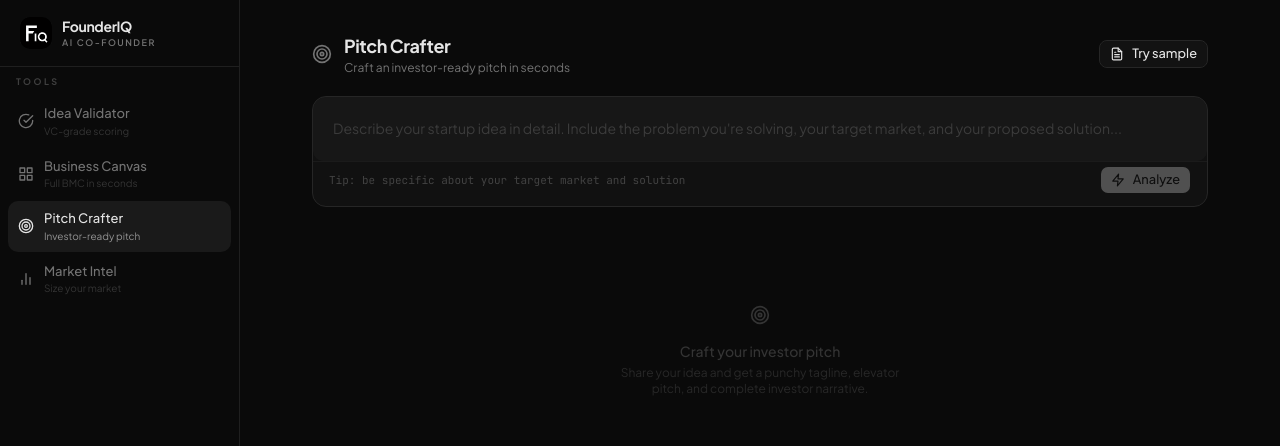
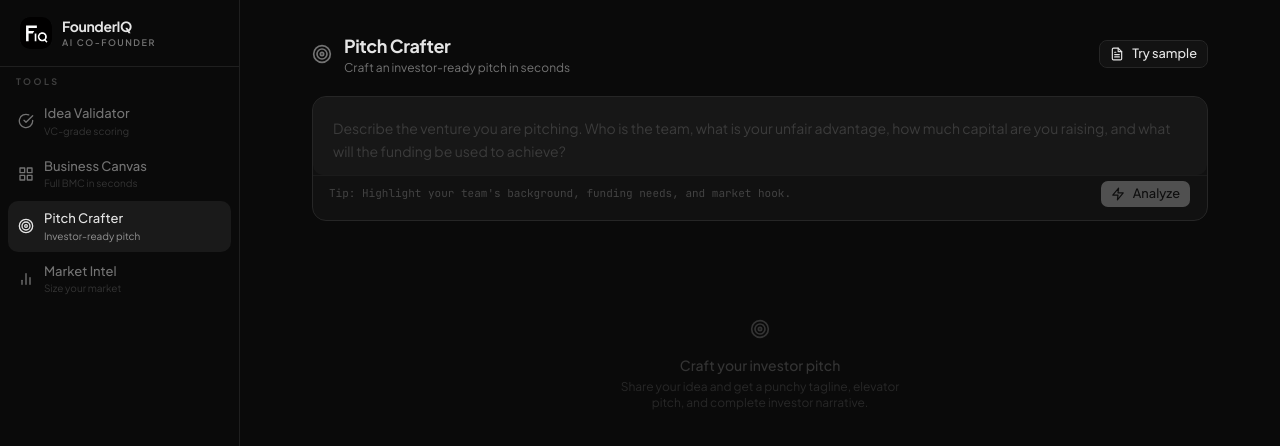
Before and after one commit to SultanZhalifa/FounderIQ, a Next.js app: page /pitch in a window 1280 px wide. Shown: the top 446 px of the page. Built offline with nearby package versions, Linux system fonts and the light colour scheme.

Commit message:
feat: customize placeholders/tips per tool and add typewriter animation

```diff
--- a/components/tools/idea-input.tsx
+++ b/components/tools/idea-input.tsx
@@ -1,5 +1,6 @@
 "use client";
 
+import { useState, useEffect } from "react";
 import { Textarea } from "@/components/ui/textarea";
 import { Button } from "@/components/ui/button";
 import { useFounderIQStore } from "@/store";
@@ -14,6 +15,24 @@ const SAMPLES: Record<ToolId, string> = {
     "EdTech platform that gamifies financial literacy for Gen-Z, using micro-investments starting from $1 and social competitions between friends to build saving habits early.",
   market:
     "B2B SaaS for logistics companies to optimize last-mile delivery routes using real-time traffic data, AI weather prediction, and capacitated vehicle routing algorithms.",
+};
+
+const PLACEHOLDERS: Record<ToolId, string> = {
+  validate:
+    "Describe your startup idea in detail. Include the core problem you're solving, your target customer profile, the proposed solution, and your monetization model...",
+  canvas:
+    "Outline your business model concept. What is your key value proposition, who are your key partners, what channels will you use to reach customers, and how is the cost structure aligned?",
+  pitch:
+    "Describe the venture you are pitching. Who is the team, what is your unfair advantage, how much capital are you raising, and what will the funding be used to achieve?",
+  market:
+    "Define your target market space. Which geographical region (e.g. US, SE Asia) are you focusing on, who are the key buyers, and what is your pricing structure (e.g. SaaS subscription, transaction fee)?",
+};
+
+const TIPS: Record<ToolId, string> = {
+  validate: "Tip: Detail the pain point and how your solution uniquely solves it.",
+  canvas: "Tip: Focus on how value is created, delivered, and captured.",
+  pitch: "Tip: Highlight your team's background, funding needs, and market hook.",
+  market: "Tip: Specify geographical boundary, customer segments, and pricing model.",
 };
 
 interface IdeaInputProps {
@@ -35,6 +54,34 @@ export function IdeaInput({
 }: IdeaInputProps) {
   const input = useFounderIQStore((s) => s.inputs[tool]);
   const setInput = useFounderIQStore((s) => s.setInput);
+
+  const [displayedPlaceholder, setDisplayedPlaceholder] = useState("");
+
+  useEffect(() => {
+    const fullText = PLACEHOLDERS[tool];
+    let currentText = "";
+    let i = 0;
+
+    // Reset placeholder asynchronously to avoid react-hooks/set-state-in-effect warning
+    const resetTimeout = setTimeout(() => {
+      setDisplayedPlaceholder("");
+    }, 0);
+
+    const interval = setInterval(() => {
+      if (i < fullText.length) {
+        currentText += fullText[i];
+        setDisplayedPlaceholder(currentText);
+        i++;
+      } else {
+        clearInterval(interval);
+      }
+    }, 12); // Snappy typing speed (12ms/character)
+
+    return () => {
+      clearTimeout(resetTimeout);
+      clearInterval(interval);
+    };
+  }, [tool]);
 
   const handleSubmit = () => {
     if (input.trim()) {
@@ -82,15 +129,13 @@ export function IdeaInput({
         <Textarea
           value={input}
           onChange={(e) => setInput(tool, e.target.value)}
-          placeholder="Describe your startup idea in detail. Include the problem you're solving, your target market, and your proposed solution..."
+          placeholder={displayedPlaceholder}
           rows={5}
           className="border-0 bg-transparent resize-none focus-visible:ring-0 text-sm leading-relaxed px-5 pt-5 pb-3 placeholder:text-muted-foreground/40"
         />
         <div className="flex items-center justify-between px-4 pb-3 pt-1 border-t border-border/50">
           <span className="text-[11px] text-muted-foreground/50 font-mono">
-            {input.length > 0
-              ? `${input.length} characters`
-              : "Tip: be specific about your target market and solution"}
+            {input.length > 0 ? `${input.length} characters` : TIPS[tool]}
           </span>
           <Button
             onClick={handleSubmit}
```
